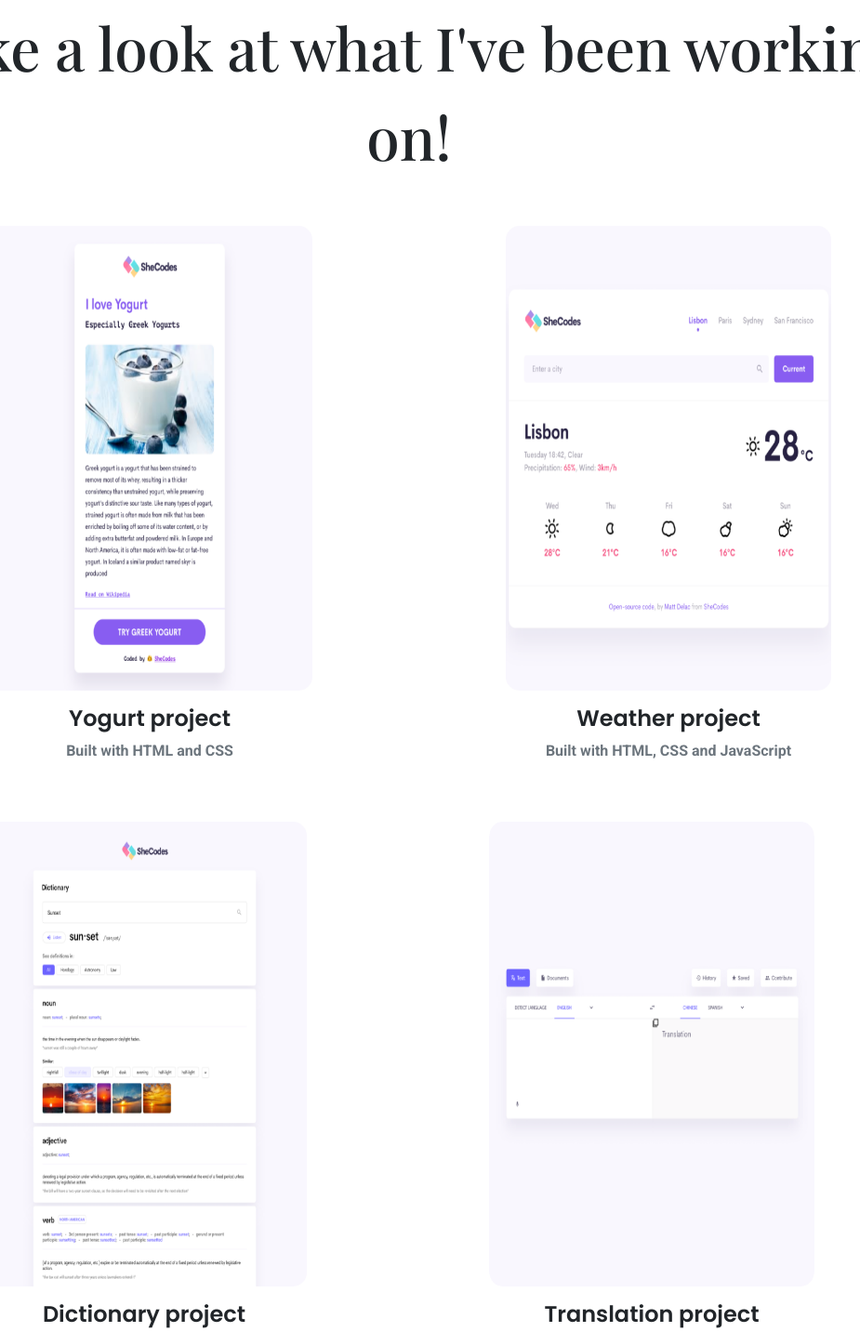
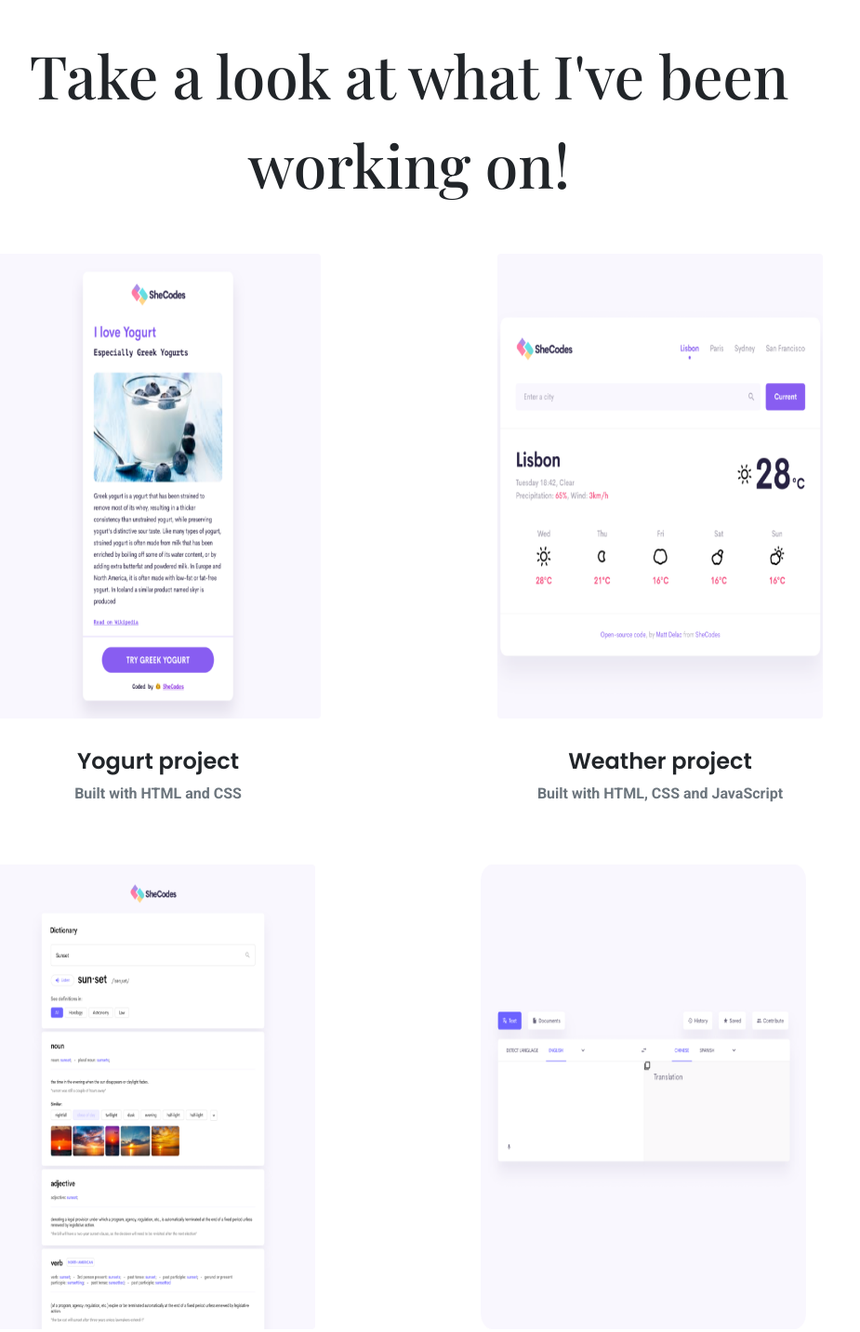
Before and after one commit to FatemeAzar/portfolio-project, a plain HTML site: page work.html in a window 1280 px wide. Shown: the part 147-1580 px from the top of the page at 93% size, without its empty margins (200-1125 px from the left). Drawn offline with nearby package versions, Linux system fonts and the light colour scheme.

Commit message:
last change

```diff
--- a/style.css
+++ b/style.css
@@ -71,12 +71,12 @@ nav li.active a {
   font-family: "Poppins";
   font-weight: normal;
 }
-.container h2 {
+.content h2 {
   font-family: "Playfair Display", serif;
   font-weight: bold;
   font-size: 42px;
 }
-.container p {
+.content p {
   font-family: "Roboto", sans-serif;
   font-weight: bold;
   color: #68647b;
@@ -93,6 +93,9 @@ nav li.active a {
 
 .container img {
   max-width: 500px;
+}
+.content {
+  margin: 30px;
 }
 
 @media (max-width: 900px) {
--- a/work.html
+++ b/work.html
@@ -36,9 +36,12 @@
     ></script>
   </head>
   <body>
-    <div class="container">
         <nav class="d-flex justify-content-between">
-        <img src="logo.png" alt="Fatemeh logo" class="logo d-none d-md-block" />
+          <img
+            src="logo.png"
+            alt="Fatemeh logo"
+            class="logo d-none d-md-block"
+          />
           <img
             src="smalllogo.png"
             alt="Fatemeh logo"
@@ -49,7 +52,9 @@
             <li>
               <a href="/about.html" title="About page">About</a>
             </li>
-          <li class="active"><a href="/work.html" title="Workpage">Work</a></li>
+            <li class="active">
+              <a href="/work.html" title="Workpage">Work</a>
+            </li>
             <li>
               <a href="/contact.html" title="Contactpage">Contact</a>
             </li>
@@ -60,12 +65,12 @@
             <h1 class="mb-5">Take a look at what I've been working on!</h1>
             <div class="row">
               <div class="col-md-6">
-              <img src="yogurt.png" class="img-fluid" alt="" />
+                <img src="yogurt.png" class="img-fluid mb-3 rounded" alt="" />
                 <h3 class="text-center mt-3 md-0">Yogurt project</h3>
                 <p class="text-center text-muted">Built with HTML and CSS</p>
               </div>
               <div class="col-md-6">
-              <img src="weather.png" class="img-fluid" alt="" />
+                <img src="weather.png" class="img-fluid mb-3 rounded" alt="" />
                 <h3 class="text-center mt-3 md-0">Weather project</h3>
                 <p class="text-center text-muted">
                   Built with HTML, CSS and JavaScript
@@ -73,12 +78,12 @@
               </div>
               <div class="row">
                 <div class="col-md-6 mt-5">
-                <img src="dictionary.png" class="img-fluid" alt="" />
+                  <img src="dictionary.png" class="img-fluid mb-3 rounded" alt="" />
                   <h3 class="text-center mt-3 md-0">Dictionary project</h3>
                   <p class="text-center text-muted">Built with HTML and CSS</p>
                 </div>
                 <div class="col-md-6 mt-5">
-                <img src="images (2).png" class="img-fluid" alt="" />
+                  <img src="images (2).png" class="img-fluid mb-3 rounded" alt="" />
                   <h3 class="text-center mt-3 md-0">Translation project</h3>
                   <p class="text-center text-muted">
                     Built with HTML, CSS and JavaScript
@@ -88,6 +93,7 @@
             </div>
           </div>
         </div>
+        <div class="container">
         <footer>
           <div
             class="contact-box d-flex justify-content-between d-none d-md-flex"
@@ -143,5 +149,6 @@
           </p>
         </footer>
       </div>
+    </div>
   </body>
 </html>
```
Lines whose indentation alone changed are shown as unchanged.
